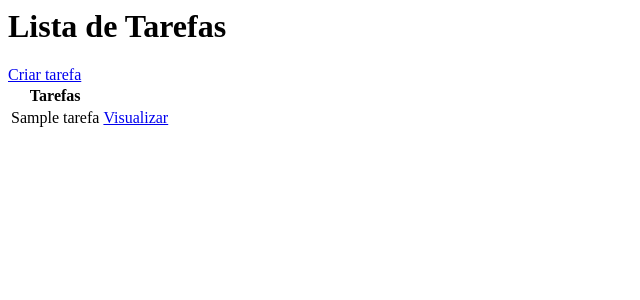
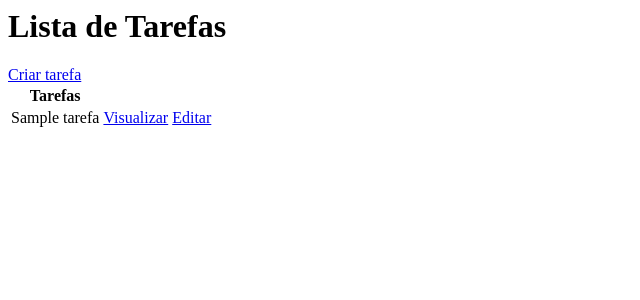
Before and after one commit to msdrum/to-do-list-django, a Django app: page / in a window 1280 px wide. Shown: the top 300 px of the page, without its empty margins (0-640 px from the left). Run offline with Django 5.2, Linux system fonts and the light colour scheme; tables that the repository leaves empty hold one stand-in row (values such as "Sample post").

Commit message:
added details page and update page

```diff
--- a/todo_list/base/templates/base/detalhe_tarefa.html
+++ b/todo_list/base/templates/base/detalhe_tarefa.html
@@ -1 +1,5 @@
 <h1>Tarefa: {{tarefa}} </h1>
+
+<h3>{{tarefa.descricao}}</h3>
+
+<a href="{% url 'editar-tarefa' tarefa.id %}"><input type="submit" value="Editar"></a>
--- a/todo_list/base/templates/base/lista_tarefas.html
+++ b/todo_list/base/templates/base/lista_tarefas.html
@@ -5,11 +5,13 @@
     <tr>
         <th>Tarefas</th>
         <th></th>
+        <th></th>
     </tr>
     {% for tarefa in tarefas %}
     <tr>
         <td>{{ tarefa.titulo }}</td>
         <td><a href="{% url 'tarefa' tarefa.id %}">Visualizar</a></td>
+        <td><a href="{% url 'editar-tarefa' tarefa.id %}">Editar</a></td>
     </tr>
     {% empty %}
     <h3>Sem tarefas na lista</h3>
--- a/todo_list/base/templates/base/tarefa_form.html
+++ b/todo_list/base/templates/base/tarefa_form.html
@@ -1,6 +1,9 @@
 <h3>Formulário da tarefa</h3>
 
+<a href="{% url 'tarefas' %}">Voltar</a>
+
 <form method="POST" action="">
+    {% csrf_token %}
     {{form.as_p}}
     <input type="submit" value="Salvar">
 </form>
--- a/todo_list/base/urls.py
+++ b/todo_list/base/urls.py
@@ -1,5 +1,5 @@
 from django.urls import path
-from . views import Lista_tarefas, Detalhe_tarefa, Criar_tarefa
+from . views import Lista_tarefas, Detalhe_tarefa, Criar_tarefa, Editar_tarefa
 
 
 urlpatterns = [
@@ -18,4 +18,10 @@ urlpatterns = [
          Criar_tarefa.as_view(),
          name='criar-tarefa'
     ),
+
+     path(
+        'editar-tarefa/<int:pk>/',
+        Editar_tarefa.as_view(),
+        name='editar-tarefa'
+    ),
 ]
--- a/todo_list/base/views.py
+++ b/todo_list/base/views.py
@@ -1,29 +1,28 @@
 from django.shortcuts import render
 from django.views.generic.list import ListView
 from django.views.generic.detail import DetailView
-from django.views.generic.edit import CreateView
+from django.views.generic.edit import CreateView, UpdateView
 from django.urls import reverse_lazy
 from . models import Tarefa
 # Create your views here.
 
 class Lista_tarefas(ListView):
     model = Tarefa
-
     context_object_name = 'tarefas'  # Mudando o nome dado pelo django de "object_list" para "tarefas"
-
     template_name = 'base/lista_tarefas.html' # Comando para mudar o sufixo criado pelo django do template. Por padrão o django cria "nome_que_vc_deu_list.html"
 
 
 class Detalhe_tarefa(DetailView):
     model = Tarefa
-
     context_object_name = 'tarefa' # Mudando o nome do endpoint para "tarefa"
-
     template_name = 'base/detalhe_tarefa.html' # Comando para mudar o sufixo criado pelo django do template. Por padrão o django cria "nome_que_vc_deu_detail.html"
 
 class Criar_tarefa(CreateView):
     model = Tarefa
+    fields = '__all__'  # recebendo todos os campos do model para ser utilizado no form.
+    success_url = reverse_lazy('tarefas') # O método reverse_lazy, redirecionará o usuário para a página indicada no parâmetro, após a criação do conteúdo no form.
 
-    fields = '__all__'  # recebendo todos os campos do model para ser utilizado no form.
-
-    success_url = reverse_lazy('tarefas') # O método reverse_lazy, redirecionará o usuário para a página indicada no parâmetro, após a criação do conteúdo no form.
+class Editar_tarefa(UpdateView):
+    model = Tarefa
+    fields = '__all__'
+    success_url = reverse_lazy('tarefas')
```
